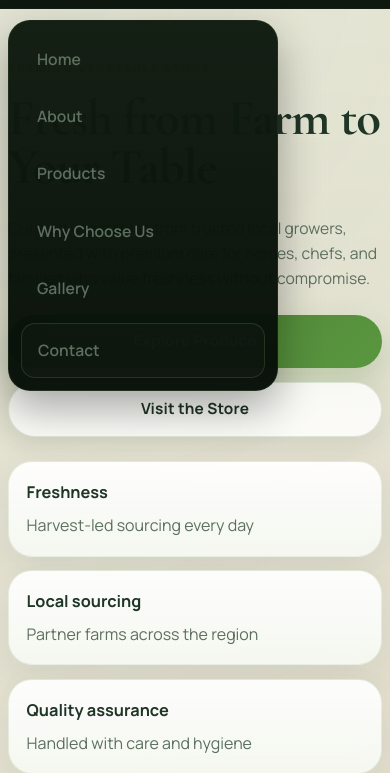
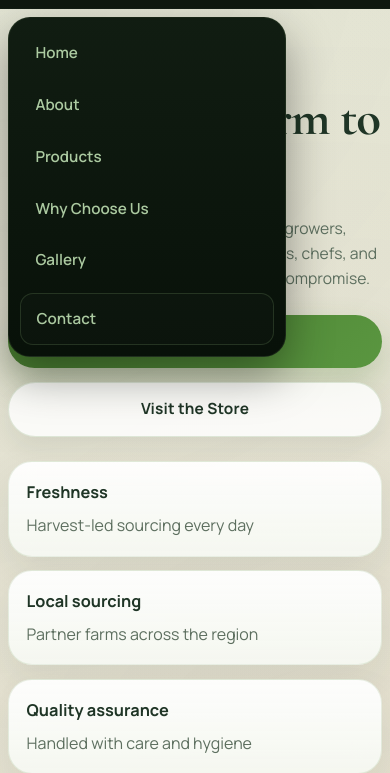
Before and after one commit to beautybarmulick-cmd/vill, a website: page index.html in a window 390 px wide. Both pictures are taken after a click on the button "Toggle navigation". Shown: the part 71-844 px from the top of the page. Drawn offline with nearby package versions, Linux system fonts and the light colour scheme.

Commit message:
Add files via upload

```diff
--- a/styles.css
+++ b/styles.css
@@ -18,6 +18,7 @@
 *::before,
 *::after {
   box-sizing: border-box;
+  -webkit-tap-highlight-color: transparent;
 }
 
 html {
@@ -810,6 +811,8 @@ p {
     background: #0f180f;
     backdrop-filter: none;
     -webkit-backdrop-filter: none;
+    overflow: visible;
+    z-index: 50;
   }
 
   .section {
@@ -838,19 +841,21 @@ p {
 
   .site-nav {
     position: absolute;
-    top: calc(100% + 0.75rem);
+    top: calc(100% + 0.55rem);
     left: 0;
     z-index: 30;
     display: none;
-    width: min(74vw, 280px);
+    width: min(74vw, 292px);
     flex-direction: column;
     align-items: stretch;
-    gap: 0.35rem;
-    padding: 0.8rem;
-    background: linear-gradient(180deg, rgba(16, 27, 17, 0.98), rgba(7, 15, 8, 0.98));
-    border: 1px solid rgba(151, 196, 129, 0.1);
+    gap: 0.18rem;
+    padding: 0.75rem;
+    background:
+      linear-gradient(180deg, rgba(17, 29, 18, 0.99) 0%, rgba(8, 17, 9, 0.99) 100%),
+      #0b150c;
+    border: 1px solid rgba(151, 196, 129, 0.11);
     border-radius: 22px;
-    box-shadow: 0 18px 42px rgba(0, 0, 0, 0.32);
+    box-shadow: 0 18px 46px rgba(0, 0, 0, 0.38);
   }
 
   .site-nav.is-open {
@@ -858,8 +863,13 @@ p {
   }
 
   .site-nav a {
-    padding: 0.88rem 1rem;
-    border-radius: 14px;
+    min-height: 3.2rem;
+    display: flex;
+    align-items: center;
+    padding: 0.78rem 0.95rem;
+    border-radius: 13px;
+    color: rgba(216, 252, 202, 0.78);
+    outline: none;
   }
 
   .site-nav a::after {
@@ -867,15 +877,19 @@ p {
   }
 
   .site-nav a:hover,
-  .site-nav a:focus-visible {
-    background: rgba(72, 125, 47, 0.11);
+  .site-nav a:focus,
+  .site-nav a:focus-visible,
+  .site-nav a:active {
+    color: #f2f8ef;
+    background: rgba(72, 125, 47, 0.12);
   }
 
   .nav-cta {
     text-align: left;
-    margin-top: 0.25rem;
-    border: 1px solid rgba(151, 196, 129, 0.16);
-    background: rgba(255, 255, 255, 0.02);
+    margin-top: 0.35rem;
+    border: 1px solid rgba(151, 196, 129, 0.18);
+    background: rgba(255, 255, 255, 0.015);
+    border-radius: 16px;
   }
 
   .hero {
@@ -1081,13 +1095,14 @@ p {
   }
 
   .site-nav {
-    gap: 0.25rem;
-    width: min(76vw, 270px);
-    padding: 0.75rem;
+    gap: 0.16rem;
+    width: min(76vw, 278px);
+    padding: 0.7rem;
   }
 
   .site-nav a {
-    font-size: 0.98rem;
+    min-height: 3rem;
+    font-size: 0.95rem;
   }
 
   .hero-copy .eyebrow,
```
